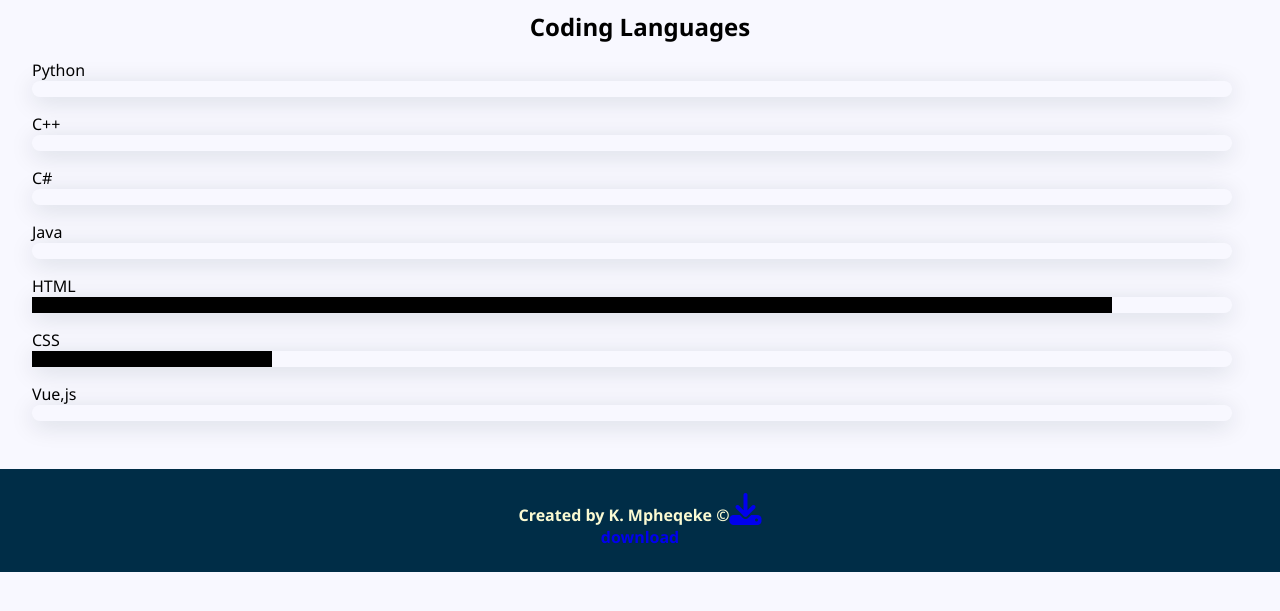
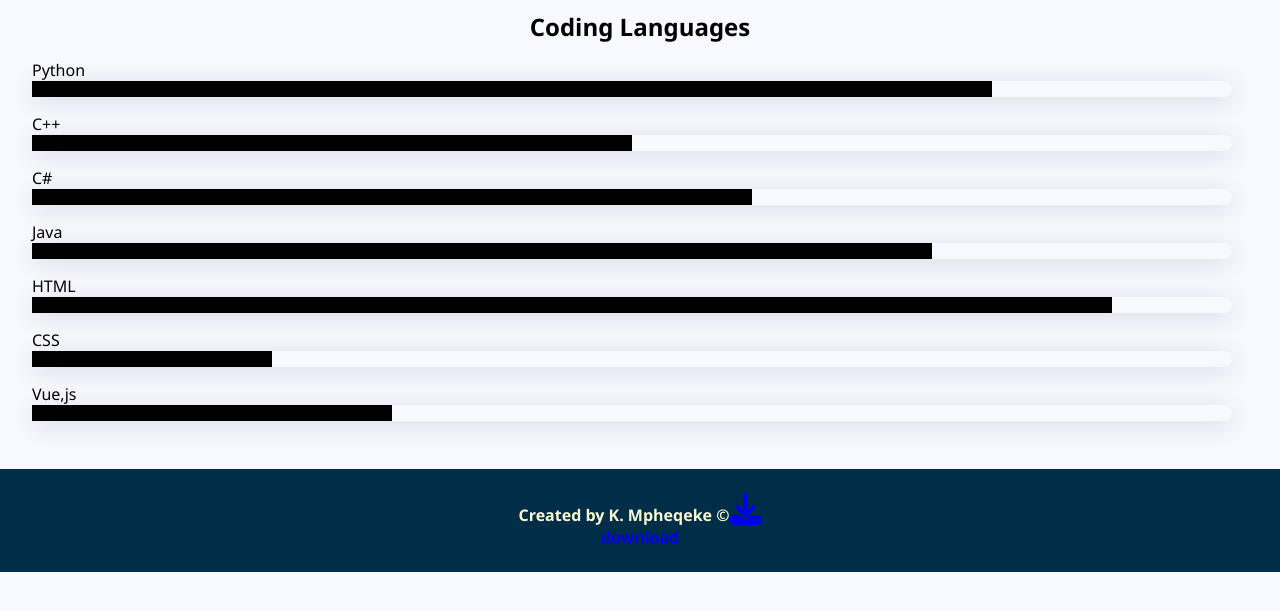
Before and after one commit to Mpheqeke/cv, a plain HTML site: page experience.html in a window 1280 px wide. Shown: the part 161-772 px from the top of the page. Drawn offline with Linux system fonts and the light colour scheme.

Commit message:
Update style.css

```diff
--- a/css/style.css
+++ b/css/style.css
@@ -230,6 +230,31 @@ header {
     background-color: black;
     width: 20%;
 }
+#cplus {
+    background-color: black;
+    width: 50%;
+}
+
+#csharp {
+    background-color: black;
+    width: 60%;
+}
+#java {
+    background-color: black;
+    width: 75%;
+}
+
+#python {
+    background-color: black;
+    width: 80%;
+}
+#vue {
+    background-color: black;
+    width: 30%;
+}
+
+
+
 
 .footer {
     background-color: #002d47;
```
